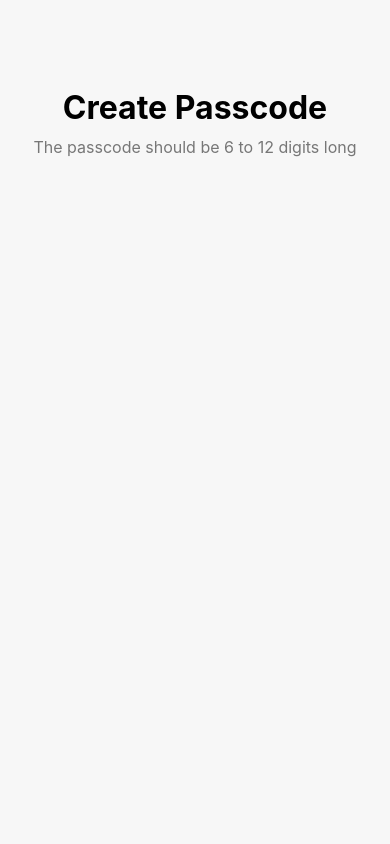
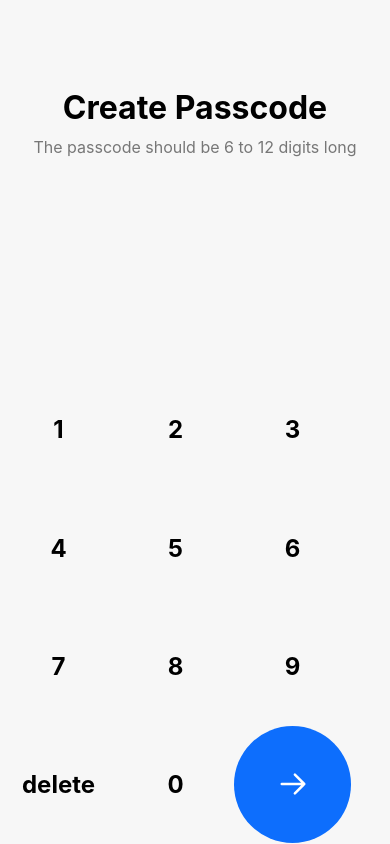
Before and after one commit to Matsuel/revolut-app, a React Native app: screen /Passcode in a window 390 px wide. Built offline with nearby package versions, Linux system fonts and the light colour scheme.

Commit message:
create keyboard

```diff
--- a/src/Screens/Passcode/Passcode.style.tsx
+++ b/src/Screens/Passcode/Passcode.style.tsx
@@ -23,4 +23,30 @@ export const styles = StyleSheet.create({
         color: "#777",
         marginTop: 10,
     },
+
+
+
+    passcodeKeyboard: {
+        position: "absolute",
+        bottom: 0,
+        width: "100%",
+        height: "56%",
+        backgroundColor: "transparent",
+        flexWrap: "wrap",
+        flexDirection: "row",
+    },
+    passcodeKey : {
+        justifyContent: "center",
+        alignItems: "center",
+        borderWidth: 1,
+        borderRadius: 100,
+        borderColor: "transparent",
+    },
+    passcodeKeyText: {
+        fontSize: 24,
+        fontWeight: "700",
+    },
+    arrow: {
+        transform: [{rotate: '180deg'}]
+    }
 });
--- a/src/Screens/Passcode/Passcode.tsx
+++ b/src/Screens/Passcode/Passcode.tsx
@@ -1,8 +1,83 @@
 import React from 'react'
-import { View, Text } from 'react-native'
+import { View, Text, TouchableOpacity, Dimensions } from 'react-native'
 import { styles } from './Passcode.style'
+import LeftArrow from '../../assets/LeftArrow'
+
+type PasscodeKey = {
+    value: string
+    color: string
+    backgroundColor: string
+}
 
 const Passcode = () => {
+
+    const { width, height } = Dimensions.get('window')
+
+    const passcodeKeys: PasscodeKey[] = [
+        {
+            value: "1",
+            color: "#000",
+            backgroundColor: "transparent",
+        },
+        {
+            value: "2",
+            color: "#000",
+            backgroundColor: "transparent",
+        },
+        {
+            value: "3",
+            color: "#000",
+            backgroundColor: "transparent",
+        },
+        {
+            value: "4",
+            color: "#000",
+            backgroundColor: "transparent",
+        },
+        {
+            value: "5",
+            color: "#000",
+            backgroundColor: "transparent",
+        },
+        {
+            value: "6",
+            color: "#000",
+            backgroundColor: "transparent",
+        },
+        {
+            value: "7",
+            color: "#000",
+            backgroundColor: "transparent",
+        },
+        {
+            value: "8",
+            color: "#000",
+            backgroundColor: "transparent",
+        },
+        {
+            value: "9",
+            color: "#000",
+            backgroundColor: "transparent",
+        },
+        {
+            value: "delete",
+            color: "#000",
+            backgroundColor: "transparent",
+        },
+        {
+            value: "0",
+            color: "#000",
+            backgroundColor: "transparent",
+        },
+        {
+            value: "Arrow",
+            color: "#fff",
+            backgroundColor: "#0d6efd",
+        },
+    ]
+
+
+
     return (
         <View style={styles.container}>
             <Text style={styles.title}>
@@ -11,6 +86,34 @@ const Passcode = () => {
             <Text style={styles.subtitle}>
                 The passcode should be 6 to 12 digits long
             </Text>
+
+
+            {/* Composant à créer */}
+            <View style={styles.passcodeKeyboard}>
+                {passcodeKeys.map((key, index) => (
+                    <TouchableOpacity
+                        key={index ** 2}
+                        style={[styles.passcodeKey, {
+                            backgroundColor: key.backgroundColor,
+                            width: width * 0.9 / 3,
+                            height: width * 0.9 / 3,
+                        }]}
+                    >
+                        {key.value === "Arrow" ?
+                        <View style={styles.arrow}>
+                            <LeftArrow color={key.color} />
+                        </View>
+                            :
+                            <Text
+                                style={[styles.passcodeKeyText, { color: key.color }]}
+                            >
+                                {key.value}
+                            </Text>
+                        }
+                    </TouchableOpacity>
+                ))}
+
+            </View>
         </View>
     )
 }
```
